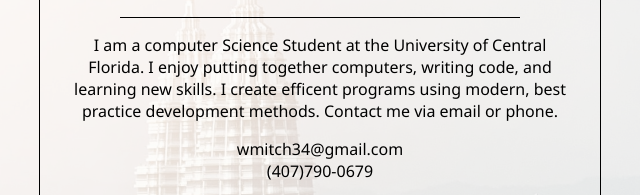
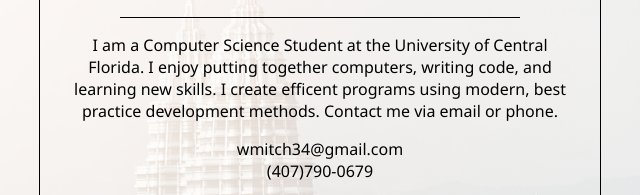
Before and after one commit to wmitch34/Landing-Page, a plain HTML site: page Portfolio/index.html in a window 1280 px wide. Shown: the part 532-727 px from the top of the page, 320-960 px from the left. Drawn offline with Linux system fonts and the light colour scheme.

Commit message:
formatting and grammar

```diff
--- a/Portfolio/index.html
+++ b/Portfolio/index.html
@@ -21,7 +21,7 @@
 
 						<div class="bio">
 							<p>
-								I am a computer Science Student at the University of Central Florida. I enjoy putting together computers, writing code, and learning new skills. I create efficent programs using modern, best practice development methods. Contact me via email or phone.
+								I am a Computer Science Student at the University of Central Florida. I enjoy putting together computers, writing code, and learning new skills. I create efficent programs using modern, best practice development methods. Contact me via email or phone.
 							</p>
 							<p>
 								wmitch34@gmail.com
@@ -29,9 +29,10 @@
 								(407)790-0679
 								<br>
 
-								<p><a href="https://github.com/wmitch34" target="_blank">GitHub</a>|
-								<a href="https://www.linkedin.com/in/will-mitchell-connect" target="_blank">LinkedIn</a>|
-								<a href="WILL MITCHELL.pdf" target="_blank">Resume</a>
+								<p>
+									<a href="https://github.com/wmitch34" target="_blank">GitHub</a>|
+									<a href="https://www.linkedin.com/in/will-mitchell-connect" target="_blank">LinkedIn</a>|
+									<a href="WILL MITCHELL.pdf" target="_blank">Resume</a>
 								</p>
 
 								<p style="font-size: small;"><i>I created this landing page using CSS and HTML with images from <a href="https://unsplash.com/">Unsplash</a> </i></p>
```
